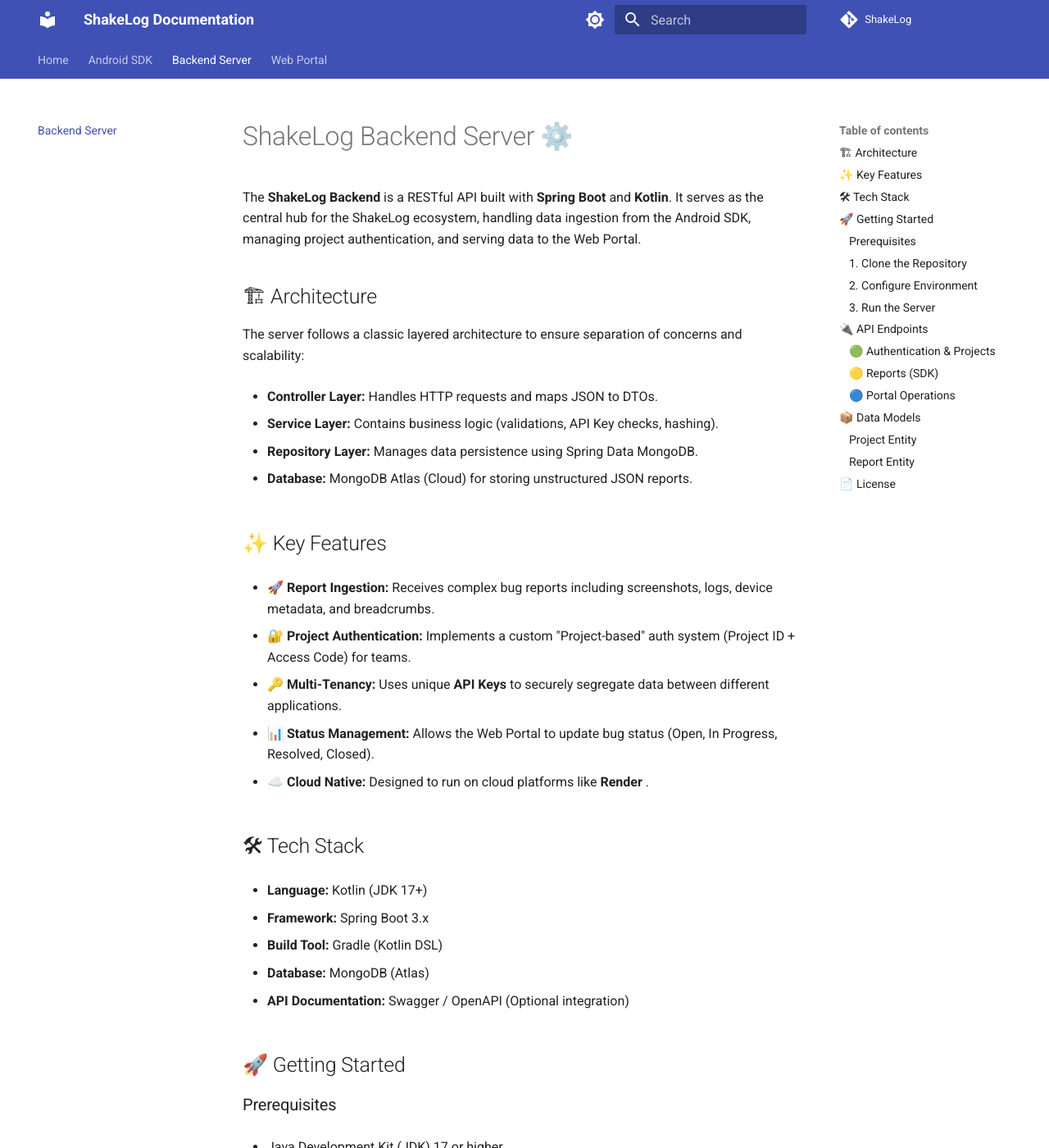
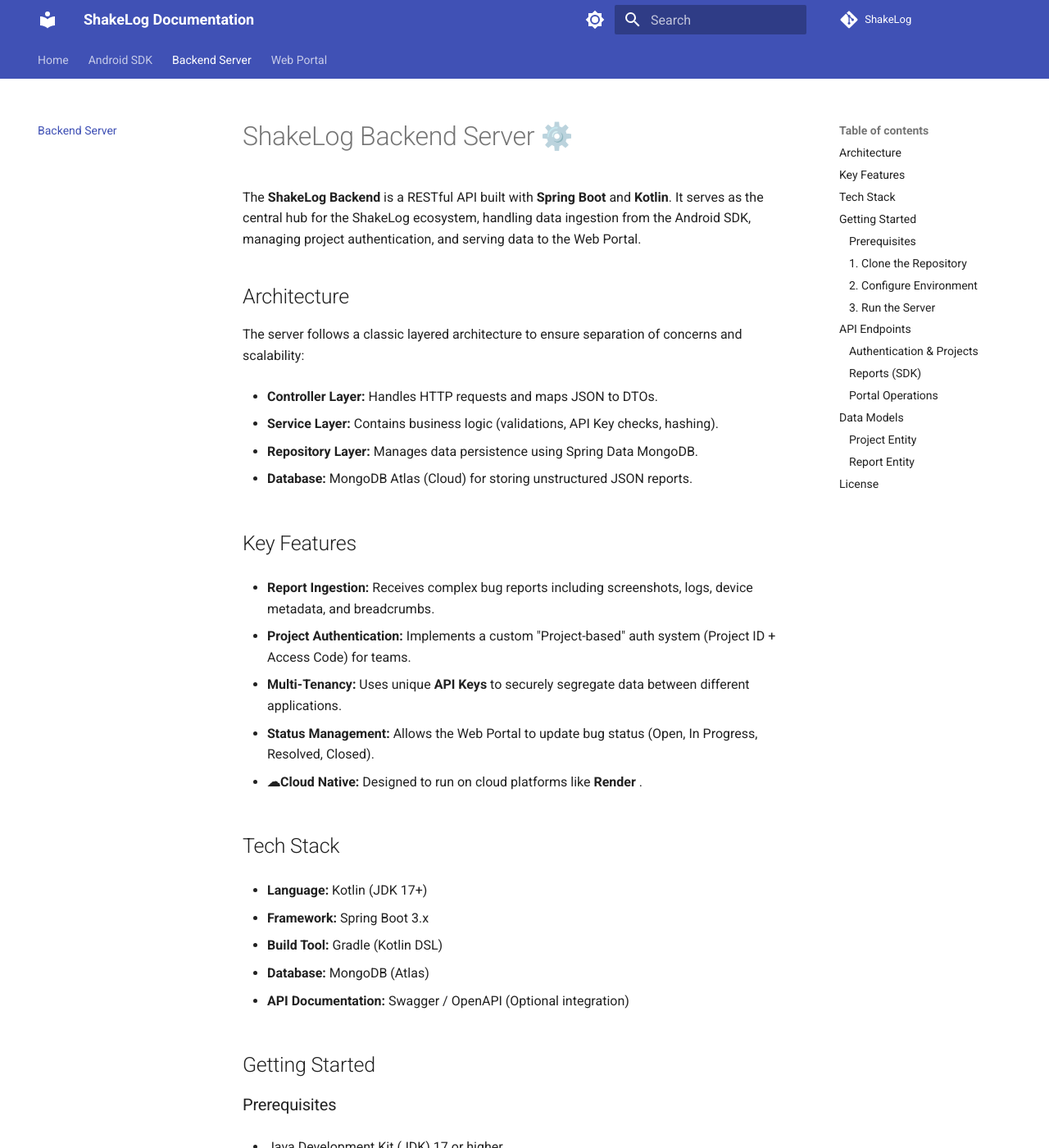
Before and after one commit to OmerMel/shakelog-android, an MkDocs documentation site: the page built from docs/backend-server.md, in a window 1280 px wide and 1400 px high. Shown: the whole window at 82% size. Built offline with MkDocs 1.6.1 and Material for MkDocs 9.7.7, drawn with Linux system fonts in a browser that asks for light colours; comment, search, counter and statistics services are not loaded; some of the changed text lies outside the part shown.

Commit message:
Fix docs

````diff
--- a/docs/backend-server.md
+++ b/docs/backend-server.md
@@ -3,7 +3,7 @@
 
 The **ShakeLog Backend** is a RESTful API built with **Spring Boot** and **Kotlin**. It serves as the central hub for the ShakeLog ecosystem, handling data ingestion from the Android SDK, managing project authentication, and serving data to the Web Portal.
 
-## 🏗 Architecture
+## Architecture
 
 The server follows a classic layered architecture to ensure separation of concerns and scalability:
 
@@ -16,20 +16,20 @@
 -   **Database:** MongoDB Atlas (Cloud) for storing unstructured JSON reports.
 
 
-## ✨ Key Features
+## Key Features
 
--   **🚀 Report Ingestion:** Receives complex bug reports including screenshots, logs, device metadata, and breadcrumbs.
+-   **Report Ingestion:** Receives complex bug reports including screenshots, logs, device metadata, and breadcrumbs.
 
--   **🔐 Project Authentication:** Implements a custom "Project-based" auth system (Project ID + Access Code) for teams.
+-   **Project Authentication:** Implements a custom "Project-based" auth system (Project ID + Access Code) for teams.
 
--   **🔑 Multi-Tenancy:** Uses unique **API Keys** to securely segregate data between different applications.
+-   **Multi-Tenancy:** Uses unique **API Keys** to securely segregate data between different applications.
 
--   **📊 Status Management:** Allows the Web Portal to update bug status (Open, In Progress, Resolved, Closed).
+-   **Status Management:** Allows the Web Portal to update bug status (Open, In Progress, Resolved, Closed).
 
--   **☁️ Cloud Native:** Designed to run on cloud platforms like **Render** .
+-   **☁Cloud Native:** Designed to run on cloud platforms like **Render** .
 
 
-## 🛠 Tech Stack
+## Tech Stack
 
 -   **Language:** Kotlin (JDK 17+)
 
@@ -42,7 +42,7 @@
 -   **API Documentation:** Swagger / OpenAPI (Optional integration)
 
 
-## 🚀 Getting Started
+## Getting Started
 
 ### Prerequisites
 
@@ -94,9 +94,9 @@
 
 The server will start at `http://localhost:8080`.
 
-## 🔌 API Endpoints
+## API Endpoints
 
-### 🟢 Authentication & Projects
+### Authentication & Projects
 
 
 | Method | Endpoint | Description | Payload |
@@ -105,13 +105,13 @@
 | `POST` | `/api/auth/login-project` | Login to the web portal | `{ "projectId": "...", "accessCode": "..." }` |
 
 
-### 🟡 Reports (SDK)
+### Reports (SDK)
 
 | Method | Endpoint | Description | Payload |
 | :--- | :--- | :--- | :--- |
 | `POST` | `/api/reports` | Submit a new bug report | `{ "apiKey": "...", "reportId": "...", "device": {...}, ... }` |
 
-### 🔵 Portal Operations
+### Portal Operations
 
 | Method | Endpoint | Description | Payload / Params |
 | :--- | :--- | :--- | :--- |
@@ -119,7 +119,7 @@
 | `PUT` | `/api/reports/status` | Update report status | `{ "reportId": "...", "status": "CLOSED", "apiKey": "..." }` |
 
 
-## 📦 Data Models
+## Data Models
 
 ### Project Entity
 
@@ -151,6 +151,6 @@
 
 ```
 
-## 📄 License
+## License
 
 This project is licensed under the MIT - see the [LICENSE](https://github.com/OmerMel/shakelog-server/blob/master/LICENSE) file for details.
````
Also changed, not shown: docs/android-library.md (+11 -11 lines), docs/index.md (+7 -7 lines), docs/web-portal.md (+7 -7 lines).
